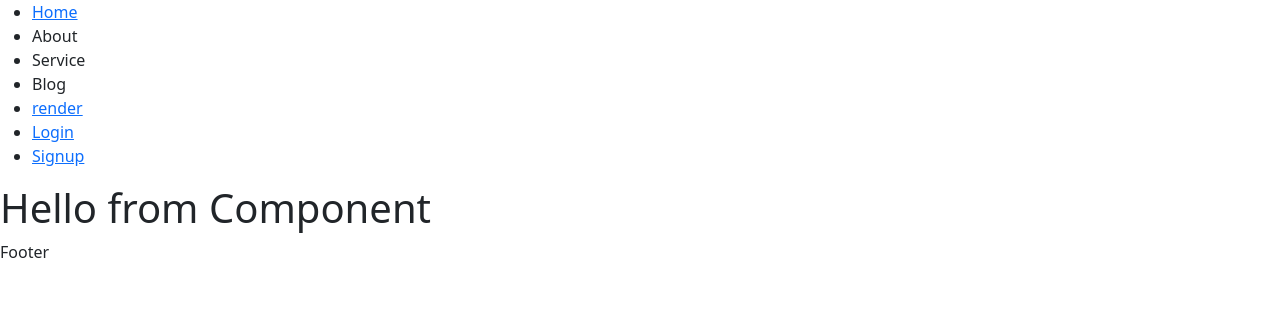
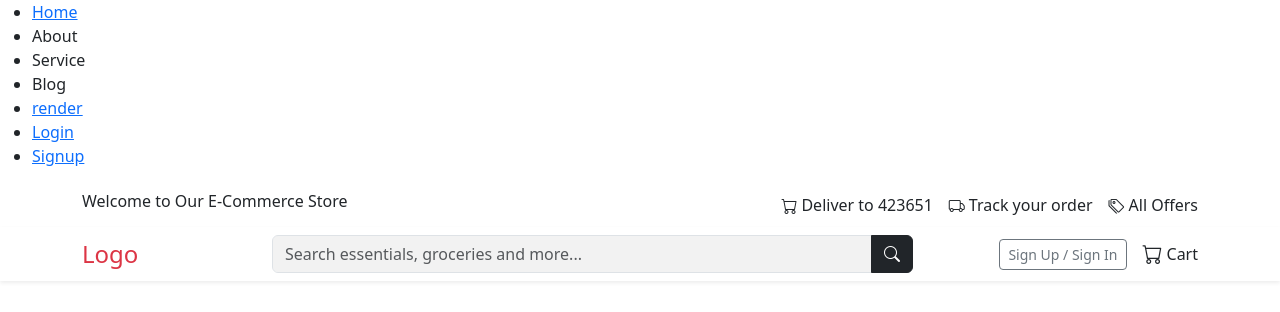
Before and after one commit to vikas-nagarwal/my-react-app-2025, a React (Create React App) app: page /home in a window 1280 px wide. Shown: the top 312 px of the page. Built offline with nearby package versions, Linux system fonts and the light colour scheme; a web font is replaced by a local one.

Commit message:
home page design
home page design

```diff
--- a/src/Components/Footer.js
+++ b/src/Components/Footer.js
@@ -1,7 +1,9 @@
 import React from "react";
 
 function Footer() {
-  return <div>Footer</div>;
+  return;
+
+  // <div>Footer</div>;
 }
 
 export default Footer;
--- a/src/Pages/Home.js
+++ b/src/Pages/Home.js
@@ -1,10 +1,83 @@
 import React, { Component } from "react";
-
+import "../App.css";
+import "bootstrap/dist/css/bootstrap.min.css";
 class MyComponent extends Component {
   render() {
-    return <h1>Hello from Component</h1>;
+    return (
+      <>
+        <div className="container py-2">
+          <div className="row align-items-center">
+            {/* Left Column */}
+            <div className="col-12 col-md-6 mb-2 mb-md-0">
+              <h6 className="text-start">Welcome to Our E-Commerce Store</h6>
+            </div>
+
+            {/* Right Column */}
+            <div className="col-12 col-md-6">
+              <div className="d-flex flex-column flex-md-row justify-content-md-end align-items-start align-items-md-center gap-2 gap-md-3">
+                <div className="d-flex align-items-center gap-1">
+                  <i className="bi bi-cart"></i>
+                  <h6 className="mb-0">Deliver to 423651</h6>
+                </div>
+
+                <div className="d-flex align-items-center gap-1">
+                  <i className="bi bi-truck"></i>
+                  <h6 className="mb-0">Track your order</h6>
+                </div>
+
+                <div className="d-flex align-items-center gap-1">
+                  <i className="bi bi-tags"></i>
+                  <h6 className="mb-0">All Offers</h6>
+                </div>
+              </div>
+            </div>
+          </div>
+        </div>
+
+        <header className="bg-white py-2 shadow-sm">
+          <div className="container">
+            <div className="row align-items-center">
+              {/* Logo */}
+              <div className="col-6 col-md-2">
+                <h4 className="mb-0 text-danger">Logo</h4>
+              </div>
+
+              {/* Search Bar */}
+              <div className="col-6 col-md-7">
+                <div className="input-group">
+                  <input
+                    type="text"
+                    className="form-control"
+                    placeholder="Search essentials, groceries and more..."
+                  />
+                  <button className="btn btn-dark" type="button">
+                    <i className="bi bi-search"></i>
+                  </button>
+                </div>
+              </div>
+
+              {/* User / Cart */}
+              <div className="col-12 col-md-3 mt-2 mt-md-0">
+                <div className="d-flex justify-content-end align-items-center gap-3">
+                  <button className="btn btn-outline-secondary btn-sm">
+                    Sign Up / Sign In
+                  </button>
+                  <div className="d-flex align-items-center gap-1">
+                    <i className="bi bi-cart fs-5"></i>
+                    <span>Cart</span>
+                  </div>
+                </div>
+              </div>
+            </div>
+          </div>
+        </header>
+      </>
+    );
+
+    <div></div>;
   }
 }
+
 // // Car class
 // class Car {
 //   constructor(name) {
```
